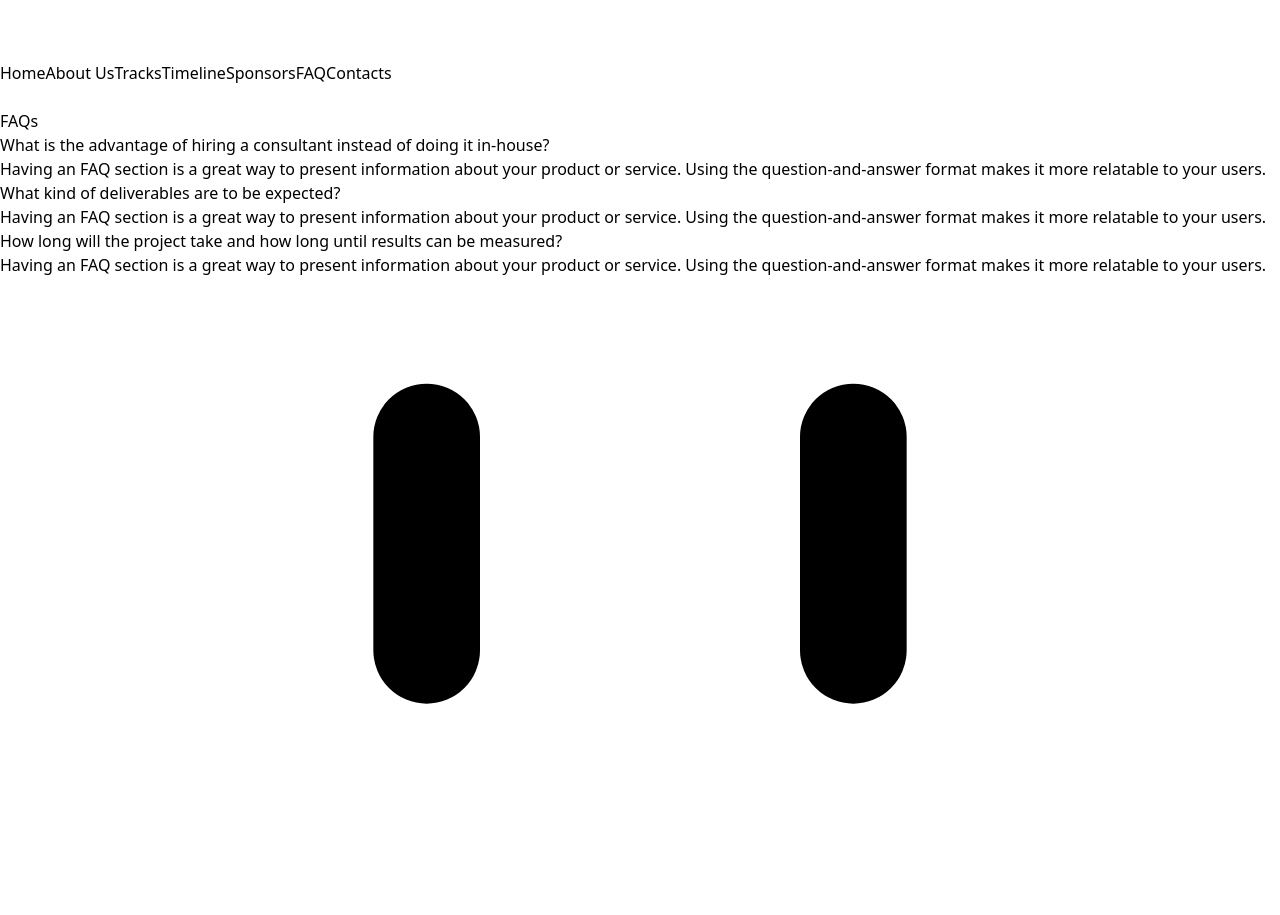
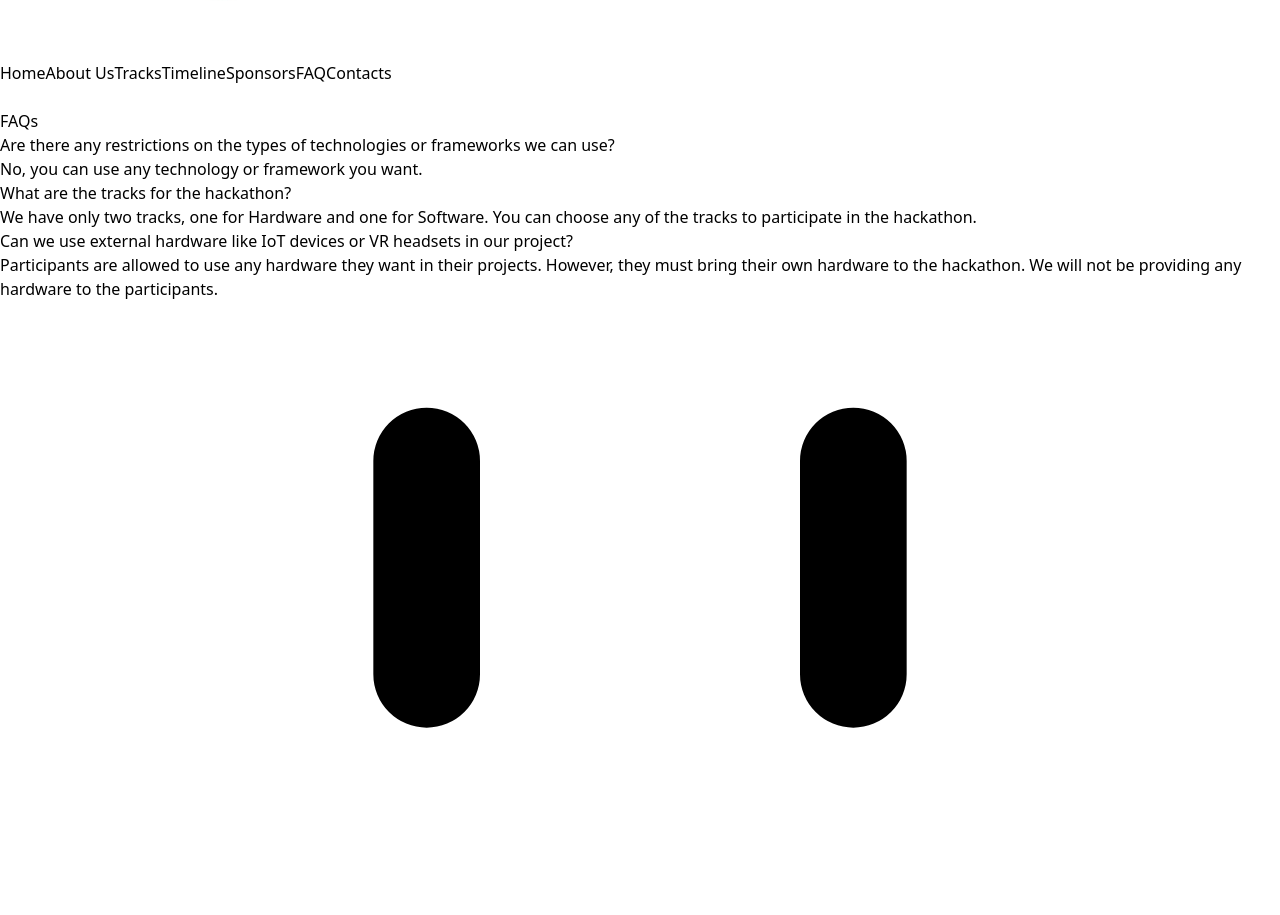
Before and after one commit to Amruthamsh/hack_colossus, a React (Vite) app: page /faq in a window 1280 px wide. Shown: the part 1120-2035 px from the top of the page. Built offline with nearby package versions, Linux system fonts and the light colour scheme.

Commit message:
changed faq

```diff
--- a/src/components/Faq.tsx
+++ b/src/components/Faq.tsx
@@ -1,16 +1,16 @@
 const Faq = () => {
     const faqs = [
       {
-        question: 'What is the advantage of hiring a consultant instead of doing it in-house?',
-        answer: 'Having an FAQ section is a great way to present information about your product or service. Using the question-and-answer format makes it more relatable to your users.',
+        question: 'Are there any restrictions on the types of technologies or frameworks we can use?',
+        answer: 'No, you can use any technology or framework you want.',
       },
       {
-        question: 'What kind of deliverables are to be expected?',
-        answer: 'Having an FAQ section is a great way to present information about your product or service. Using the question-and-answer format makes it more relatable to your users.',
+        question: 'What are the tracks for the hackathon?',
+        answer: 'We have only two tracks, one for Hardware and one for Software. You can choose any of the tracks to participate in the hackathon.',
       },
       {
-        question: 'How long will the project take and how long until results can be measured?',
-        answer: 'Having an FAQ section is a great way to present information about your product or service. Using the question-and-answer format makes it more relatable to your users.',
+        question: 'Can we use external hardware like IoT devices or VR headsets in our project?',
+        answer: 'Participants are allowed to use any hardware they want in their projects. However, they must bring their own hardware to the hackathon. We will not be providing any hardware to the participants.',
       },
     ];
 
```
